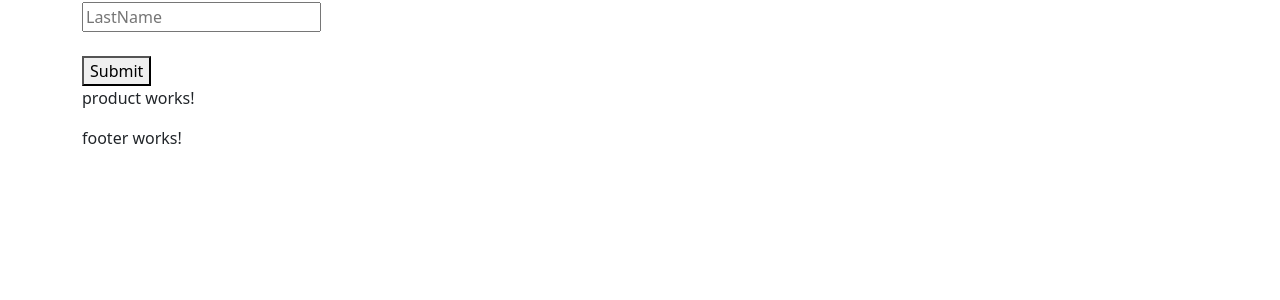
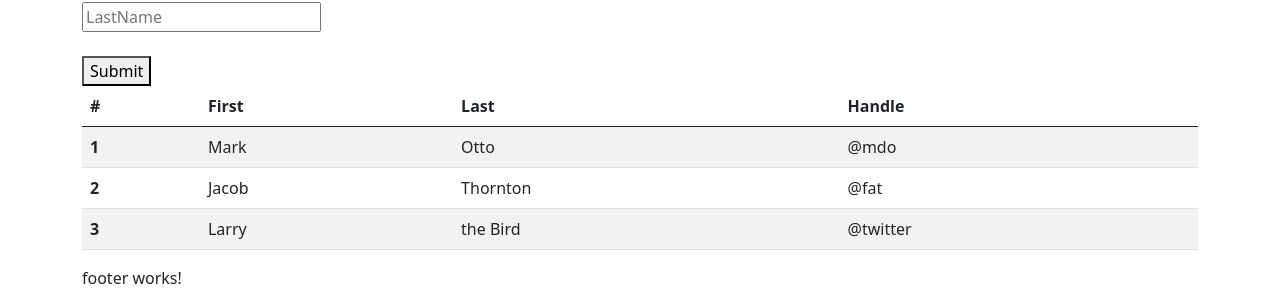
Before and after one commit to Sirmuchai/Reactive-Form-Using-Agular, an Angular app: page / in a window 1280 px wide. Shown: the part 559-859 px from the top of the page. Before the commit the page ends 800 px from the top, so only its background shows below. Built offline with nearby package versions, Linux system fonts and the light colour scheme; no server answers.

Commit message:
06. Environments added

```diff
--- a/src/app/components/product/product.component.html
+++ b/src/app/components/product/product.component.html
@@ -1 +1,30 @@
-<p>product works!</p>
+<table class="table table-striped">
+    <thead>
+      <tr>
+        <th scope="col">#</th>
+        <th scope="col">First</th>
+        <th scope="col">Last</th>
+        <th scope="col">Handle</th>
+      </tr>
+    </thead>
+    <tbody>
+      <tr>
+        <th scope="row">1</th>
+        <td>Mark</td>
+        <td>Otto</td>
+        <td>@mdo</td>
+      </tr>
+      <tr>
+        <th scope="row">2</th>
+        <td>Jacob</td>
+        <td>Thornton</td>
+        <td>@fat</td>
+      </tr>
+      <tr>
+        <th scope="row">3</th>
+        <td>Larry</td>
+        <td>the Bird</td>
+        <td>@twitter</td>
+      </tr>
+    </tbody>
+  </table>
--- a/src/app/services/product.service.ts
+++ b/src/app/services/product.service.ts
@@ -3,25 +3,26 @@
 import { Observable } from 'rxjs';
 import { ProductResponse } from '../inteface/product-response';
 import { Comment } from '../inteface/post/comment';
-import { environment } from 'src/environments/environment';
+import { environment } from 'src/environments/environment.development';
 
 @Injectable({
   providedIn: 'root'
 })
 export class ProductService {
 
-  private apiUrl = environment.apiUrl;
+  private apiUrl_1 = environment.apiUrl_1;
+  private apiUrl_2 = environment.apiUrl_2;
 
   constructor(private http: HttpClient) {
 
   }
 
   getProducts(): Observable<ProductResponse>{
-    return this.http.get<ProductResponse>('http://localhost:1337/api/products');
+    return this.http.get<ProductResponse>(`${this.apiUrl_1}/api/products`);
   }
 
   getComment(): Observable<Comment>{
-    return this.http.get<Comment>('https://jsonplaceholder.typicode.com/posts/1');
+    return this.http.get<Comment>(`${this.apiUrl_2}/posts/1`);
   }
 
   }
--- a/src/environments/environment.development.ts
+++ b/src/environments/environment.development.ts
@@ -1,3 +1,5 @@
 export const environment = {
-    apiUrl: 'http://localhost:1337/api/products'
+    production: false,
+    apiUrl_1: `http://localhost:1337`,
+    apiUrl_2: `https://jsonplaceholder.typicode.com`
 };
```
